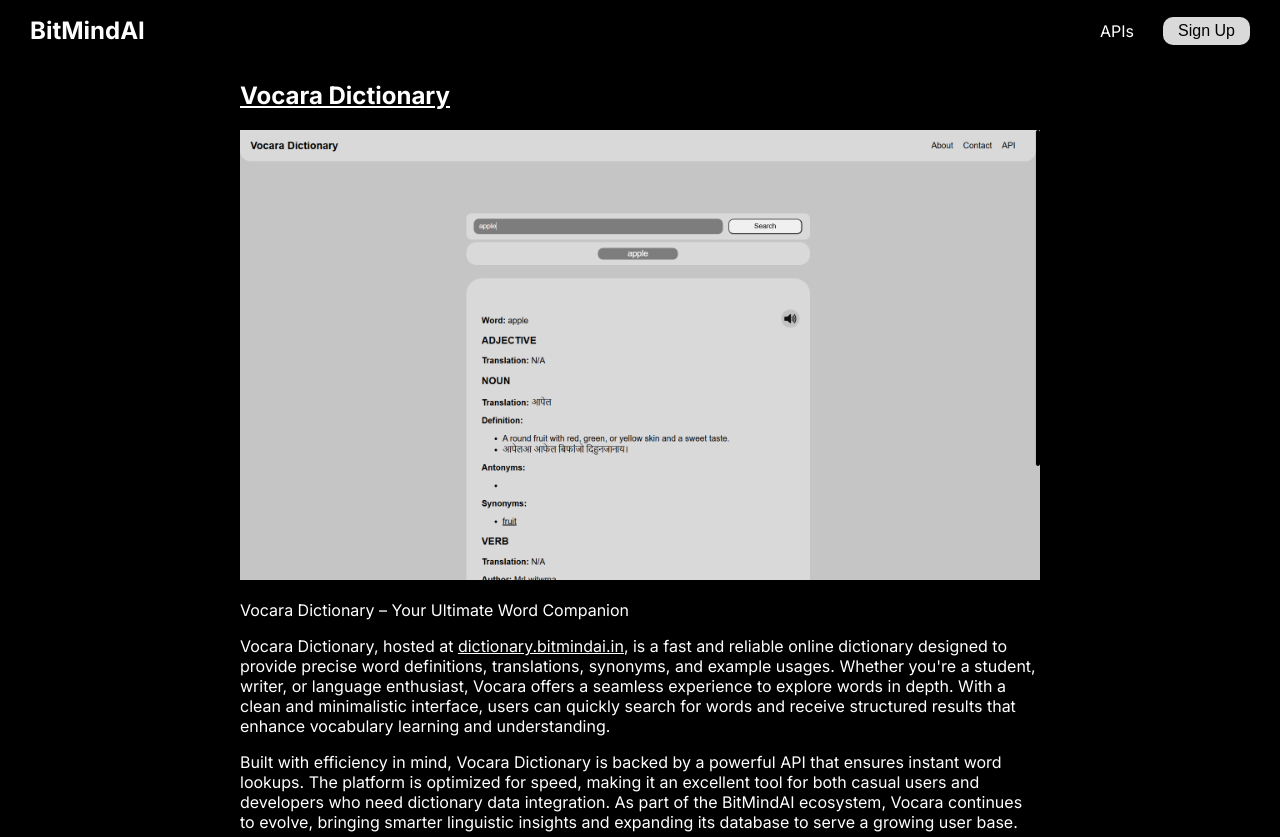
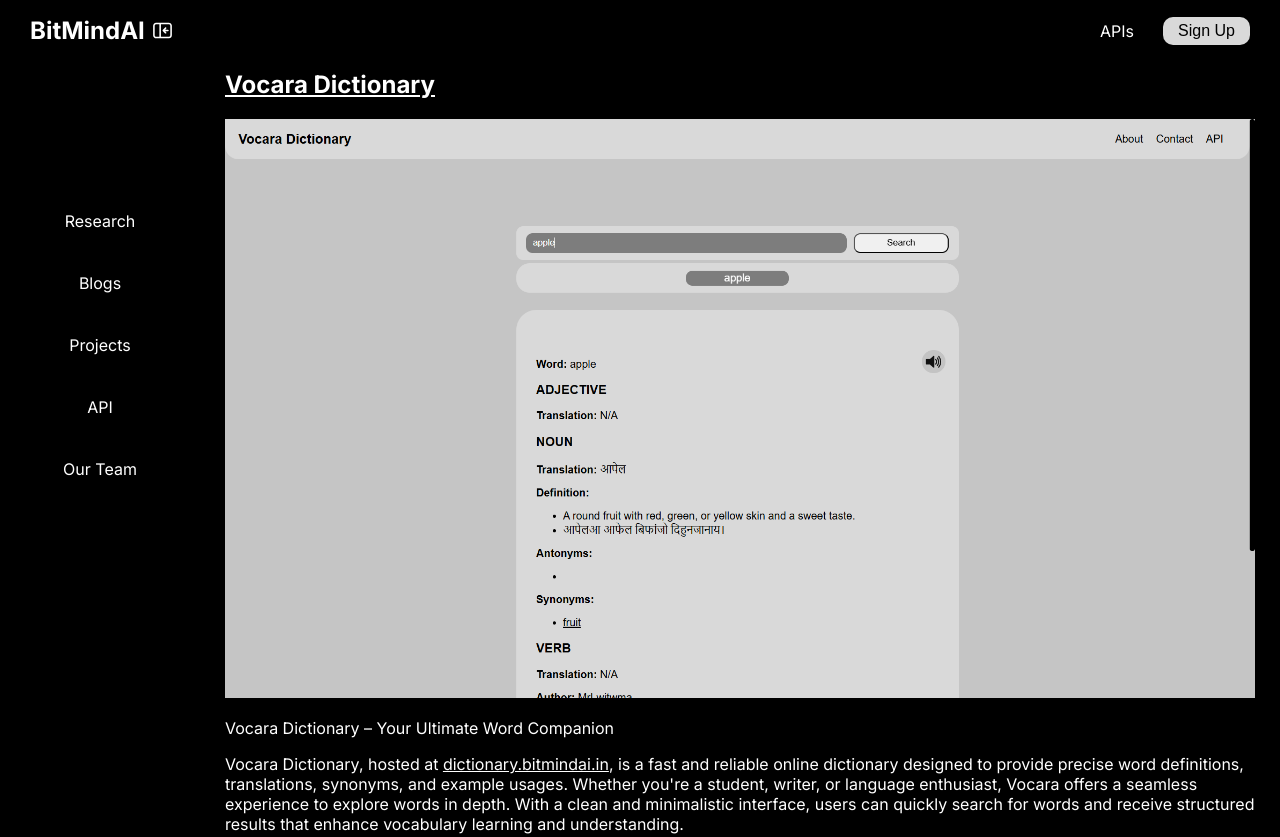
Before and after one commit to MrLwitwma/bitmindai, a plain HTML site: page index.html in a window 1280 px wide. Shown: the top 837 px of the page. Drawn offline with Linux system fonts and the light colour scheme.

Commit message:
Add files via upload

```diff
--- a/index.html
+++ b/index.html
@@ -32,6 +32,7 @@
 </head>
 <body>
     <header>
+        <img id="icon" src="static/pane-close.svg" alt="">
         <a href="/"><h1>BitMindAI</h1></a>
         <div>
             <a href="https://platform.bitmindai.in">APIs</a>
@@ -40,6 +41,18 @@
             </a>
         </div>
     </header>
+
+
+    <nav id="nav">
+        <div class="items">
+            <a href="/research">Research</a>
+            <a href="/blogs">Blogs</a>
+            <a href="/projects">Projects</a>
+            <a href="https://platform.bitmindai.in">API</a>
+            <a href="/team">Our Team</a>
+        </div>
+    </nav>
+
 
     <main>
         <section>
@@ -126,7 +139,8 @@
             </div>
         </section>
 
-    </main>
+
+
         <footer>
             <div class="bottom">
                 <div class="footerContent">
@@ -149,8 +163,9 @@
                         <p>Apply for Company</p>
                     </div>
                 </div>
-            <span>©️BitMindAI 2025</span>
+                <span>©BitMindAI 2025</span>
             </div>
         </footer>
+    </main>
 </body>
 </html>
--- a/static/script.js
+++ b/static/script.js
@@ -17,4 +17,43 @@ document.addEventListener('DOMContentLoaded', ()=>{
             window.open(`https://dictionary.bitmindai.in?word=${word}`, "_blank");
         }
     }
+
+
+    const navButton = document.getElementById('icon');
+    const navBar = document.getElementById('nav');
+    let isClickable = true;
+
+    navButton.addEventListener('click', () => {
+        if (!isClickable) return;
+        isClickable = false; // Disable further clicks temporarily
+
+
+        if (navBar.style.display == 'none'){
+            navButton.setAttribute('src', 'static/pane-close.svg')
+            navBar.style.display = 'block'
+        } else{
+            navButton.setAttribute('src', 'static/pane-open.svg')
+            navBar.style.display = 'none'
+        }
+
+
+        // Re-enable clicks after 0.5 seconds
+        setTimeout(() => {
+            isClickable = true;
+        }, 500);
+    });
+
+
+    function handleResize() {
+        if (window.innerWidth <= 1000) {
+            navButton.setAttribute('src', 'static/pane-open.svg')
+        }
+    }
+
+    // Run on page load
+    handleResize();
+    // Run on window resize
+    window.addEventListener('resize', handleResize);
+
+
 })
--- a/static/style.css
+++ b/static/style.css
@@ -14,13 +14,88 @@ body{
     background: #000;
     font-family: 'Inter', sans-serif;
     color: white;
+    display: flex;
 }
+::-webkit-scrollbar {
+    width: 8px;
+}
+::-webkit-scrollbar-track {
+    background: #000;
+}
+::-webkit-scrollbar-thumb {
+    background: #fff;
+    border-radius: 10px;
+}
+::-webkit-scrollbar-thumb:hover {
+    background: #ccc;
+}
+
+
+nav{
+    height: 100vh;
+    width: 10%;
+    min-width: 200px;
+    max-width: 300px;
+    position: relative;
+    z-index: 999;
+}
+.items{
+    width: inherit; /* Inherits width from the parent (nav) */
+    min-width: inherit; /* Inherits min-width from nav */
+    max-width: inherit;
+
+    position: fixed; /* Makes it stay in place while scrolling */
+    top: 0;
+    left: 0;
+    right: 0;
+    bottom: 0;
+
+    margin: 0;
+    height: 100%;
+    /* border-right: white solid; */
+
+    display: flex;
+    flex-direction: column;
+    align-items: center;
+    background: #000;
+}
+.items a{
+    margin: 10px 0px;
+    transition: all 0.4s linear;
+    height: 40px;
+    width: 90%;
+    border-radius: 10px;
+    display: flex;
+    justify-content: center;
+    align-items: center;
+    border: 1px solid black;
+}
+.items a:first-child{
+    margin-top: 200px;
+}
+.items a:hover{
+    border: 1px solid grey;
+}
+
 
 header{
     display: flex;
     align-items: center;
     justify-content: space-between;
-    margin: 0px 30px;
+    /* margin: 0px 30px; */
+    position: fixed;
+    padding: 0px 30px;
+    width: calc(100% - 60px);
+    background-color: #000;
+    border-radius: 0px 0px 10px 10px;
+    z-index: 9999;
+}
+#icon{
+    position: fixed;
+    width: 25px;
+    height: 25px;
+    left: 150px;
+    cursor: pointer;
 }
 header h1{
     font-size: 24px;
@@ -44,9 +119,13 @@ header button{
 
 
 main{
-    width: 85%;
+    width: calc(100% - 250px);
     margin: auto;
-    max-width: 800px;
+    margin-top: 50px;
+    max-width: 1200px;
+    display: flex;
+    flex-direction: column;
+    transition: all 0.2s linear;
 }
 main section{
     margin-bottom: 100px;
@@ -72,7 +151,7 @@ main section a{
     background: #D9D9D9;
     border-radius: 20px;
     color: black;
-    font-weight: 900;
+    font-weight: 1200;
     padding: 20px;
 }
 
@@ -102,9 +181,11 @@ main section a{
     background: #404040;
     color: whitesmoke;
     padding: 10px;
+    cursor: pointer;
 }
 .searchBox button:hover{
-    background: #2f2f2f;
+    background: white;
+    color: black;
 }
 .searchBox button:active{
     scale: 0.9;
@@ -188,21 +269,22 @@ main section a{
 footer{
     width: 100%;
     border-radius: 20px 20px 0px 0px;
-    background: #D9D9D9;
+    /* background: #D9D9D9; */
+    /* color: #000; */
     display: flex;
     justify-content: center;
     align-items: center;
-    color: #000;
     padding: 50px 0px;
 }
 footer .bottom{
-    max-width: 800px;
+    max-width: 1200px;
     width: 90%;
     display: flex;
     flex-direction: column;
     align-items: center;
 }
 footer .footerContent{
+    width: 100%;
     display: flex;
     flex-wrap: wrap;
     justify-content: space-between;
@@ -213,3 +295,17 @@ footer .content{
     flex-direction: column;
     margin-right: 20px;
 }
+
+
+
+
+@media (max-width: 1000px){
+    nav{
+        position: absolute;
+        width: 300px;
+        display: none;
+    }
+    main{
+        width: 90%;
+    }
+}
```
Also changed, not shown: blogs/index.html (added), static/pane-close.svg (added), static/pane-open.svg (added). Lines whose indentation alone changed are shown as unchanged.
